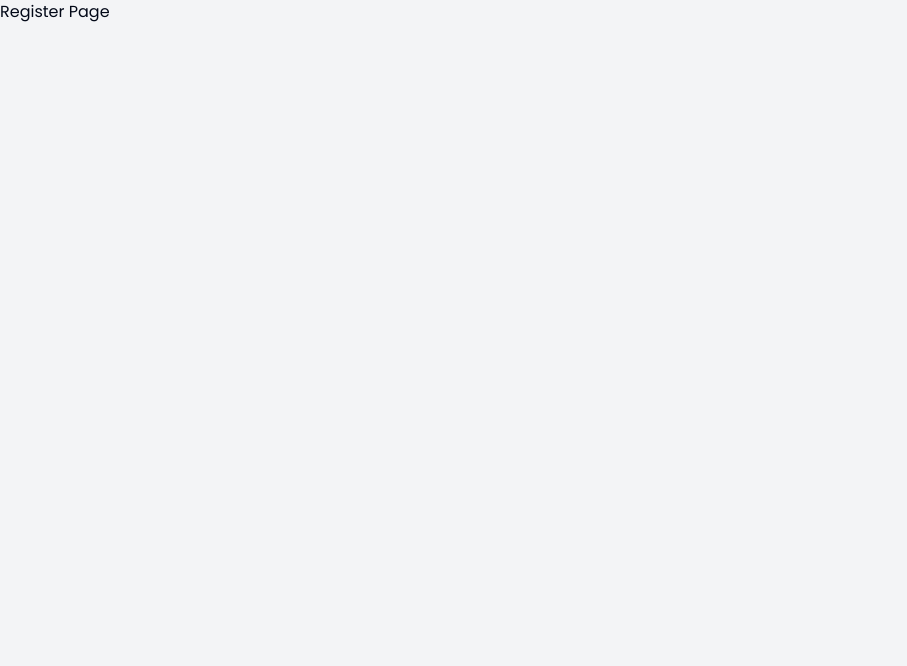
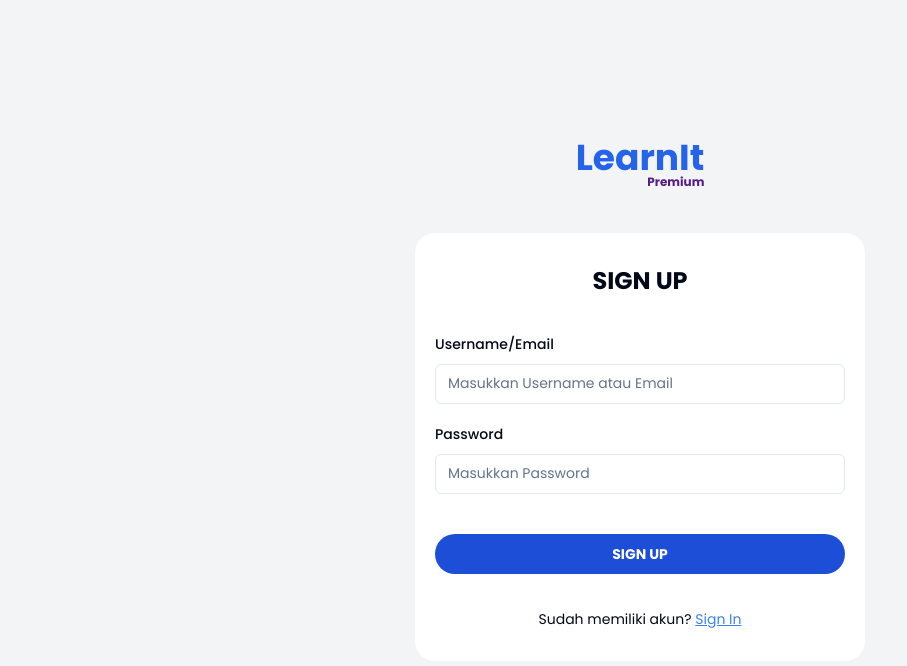
Before and after one commit to Altair1618/WBD_SPA_Client, a React (Vite) app: page /register in a window 1280 px wide. Shown: the top 666 px of the page, without its empty margins (0-907 px from the left). Built offline with nearby package versions, Linux system fonts and the light colour scheme.

Commit message:
feat: implement register
Co-Authored-By: Mitahul03 <113118888+Mitahul03@users.noreply.github.com>

```diff
--- a/src/pages/register/register.tsx
+++ b/src/pages/register/register.tsx
@@ -1,7 +1,128 @@
+import { zodResolver } from "@hookform/resolvers/zod";
+import { useForm } from "react-hook-form";
+import * as z from "zod";
+
+import { toast } from "react-toastify";
+
+import { Brand } from "@/components/brand/brand";
+import { Button } from "@/components/ui/button";
+import {
+  Form,
+  FormControl,
+  FormDescription,
+  FormField,
+  FormItem,
+  FormLabel,
+  FormMessage,
+} from "@/components/ui/form";
+import { Input } from "@/components/ui/input";
+import { Link, useNavigate } from "react-router-dom";
+
+const formSchema = z.object({
+  credentials: z.string(),
+  password: z.string(),
+});
+
 export function Register() {
+  const navigate = useNavigate();
+
+  const form = useForm<z.infer<typeof formSchema>>({
+    resolver: zodResolver(formSchema),
+    defaultValues: {
+      credentials: "",
+      password: "",
+    },
+  });
+
+  async function onSubmit(values: z.infer<typeof formSchema>) {
+    const url = `${import.meta.env.VITE_REST_SERVICE}/register`;
+
+    await fetch(url, {
+      method: "POST",
+      headers: {
+        "Content-Type": "application/json",
+      },
+      body: JSON.stringify(values),
+    })
+      .then((res) => res.json())
+      .then((res) => {
+        if (res.status === "success") {
+          toast.success(res.message);
+          navigate("/login");
+        } else {
+          toast.error(res.message);
+        }
+      });
+  }
+
   return (
-    <div>
-      <h1>Register Page</h1>
+    <div className="flex h-full w-full grow flex-col items-center justify-center gap-[45px] px-[35px]">
+      <Brand size="large" clickable={false} />
+
+      <div className="flex w-full max-w-[450px] flex-col justify-center gap-[35px] rounded-[20px] bg-white px-5 py-8">
+        <p className="text-center text-2xl font-bold">SIGN UP</p>
+
+        <Form {...form}>
+          <form
+            onSubmit={form.handleSubmit(onSubmit)}
+            className="flex flex-col justify-center space-y-8"
+          >
+            <div className="flex flex-col gap-2.5">
+              <FormField
+                control={form.control}
+                name="credentials"
+                render={({ field }) => (
+                  <FormItem>
+                    <FormLabel>Username/Email</FormLabel>
+                    <FormControl>
+                      <Input
+                        required
+                        placeholder="Masukkan Username atau Email"
+                        {...field}
+                      />
+                    </FormControl>
+                    <FormDescription></FormDescription>
+                    <FormMessage />
+                  </FormItem>
+                )}
+              />
+              <FormField
+                control={form.control}
+                name="password"
+                render={({ field }) => (
+                  <FormItem>
+                    <FormLabel>Password</FormLabel>
+                    <FormControl>
+                      <Input
+                        required
+                        type="password"
+                        placeholder="Masukkan Password"
+                        {...field}
+                      />
+                    </FormControl>
+                    <FormDescription></FormDescription>
+                    <FormMessage />
+                  </FormItem>
+                )}
+              />
+            </div>
+
+            <Button
+              type="submit"
+              className="rounded-full bg-blue-700 text-sm font-bold text-white"
+            >
+              SIGN UP
+            </Button>
+          </form>
+        </Form>
+
+        <p className="text-center text-sm">
+          Sudah memiliki akun?{" "}
+          <Link to="/login" className="text-blue-500 underline">
+            Sign In
+          </Link>
+        </p>
+      </div>
     </div>
   );
 }
```
